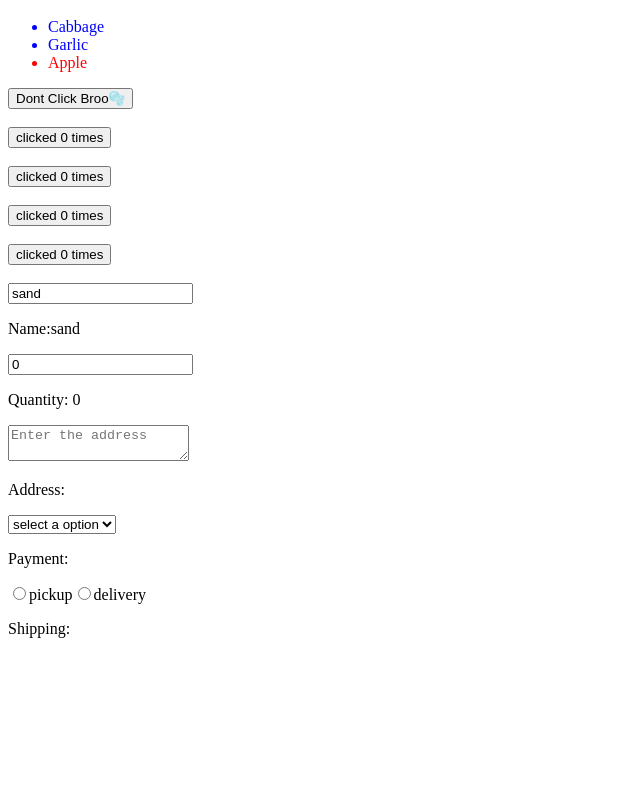
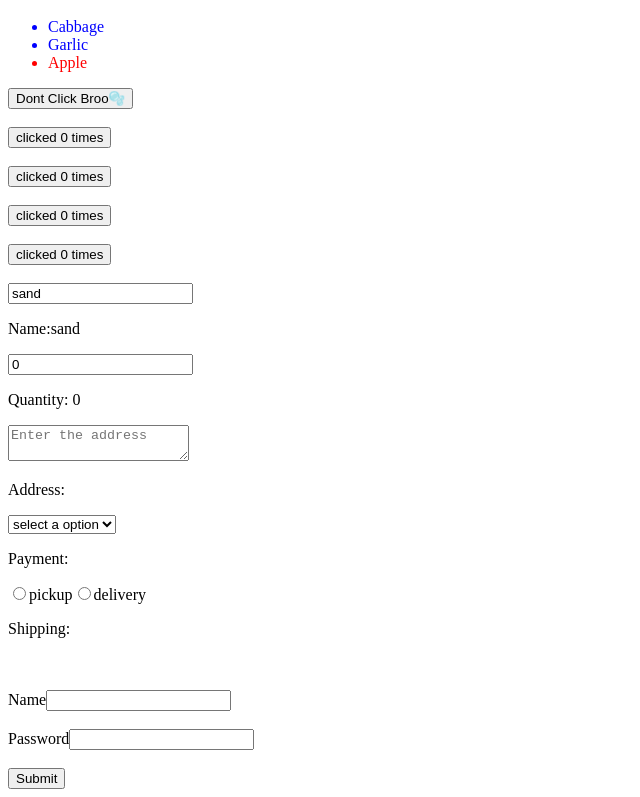
Before and after one commit to SandeepSreekailas/React, a React (Vite) app: page / in a window 1280 px wide. Shown: the part 309-1106 px from the top of the page, without its empty margins (0-640 px from the left). Before the commit the page ends 963 px from the top, so only its background shows below. Built offline with nearby package versions, Linux system fonts and the light colour scheme.

Commit message:
added form events

```diff
--- a/src/App.jsx
+++ b/src/App.jsx
@@ -7,6 +7,7 @@ import LoginPage from './components/LoginPage'
 import Products from './components/Products'
 import State, { Buttonn } from './components/State'
 import Onchangeevents from './components/Onchangeevents'
+import Formevents from './components/Formevents'
 
 
 
@@ -63,7 +64,12 @@ function App() {
       <Buttonn count={count} onClick={handleClick} /><br /><br />
 
       {/*onChange = event handler used primarily with form elements */}
-      <Onchangeevents />
+      <Onchangeevents /><br /><br />
+
+      {/*Form events*/}
+      <Formevents />
+
+
 
 
     </>
--- /dev/null
+++ b/src/components/Formevents.jsx
@@ -0,0 +1,38 @@
+import React, { useState} from 'react'
+
+function Formevents() {
+    const [data, setData] = useState({"name":"","password":""})
+    const [submittedData, setSubmittedData] = useState(null)
+
+    function handledata(event){
+        const {name,value}=event.target
+        setData({...data,[name]:value})
+
+    }
+    function handlesubmit(event){
+        event.preventDefault()
+        setSubmittedData(data)
+    }
+
+
+  return (
+    <div>
+        <form onSubmit={handlesubmit}>
+            <label htmlFor="name">Name</label>
+            <input type="text" name='name' id='name' onChange={handledata}/><br /><br />
+            <label htmlFor="pass">Password</label>
+            <input type="password" name='password' id='pass' onChange={handledata}/><br /><br />
+            <button type='submit' >Submit</button>
+        </form>
+        {submittedData && (
+            <div>
+                <h2>Submitted Data</h2>
+                <p>Name: {submittedData.name}</p>
+                <p>Password: {submittedData.password}</p>
+            </div>
+        )}
+    </div>
+  )
+}
+
+export default Formevents
```
